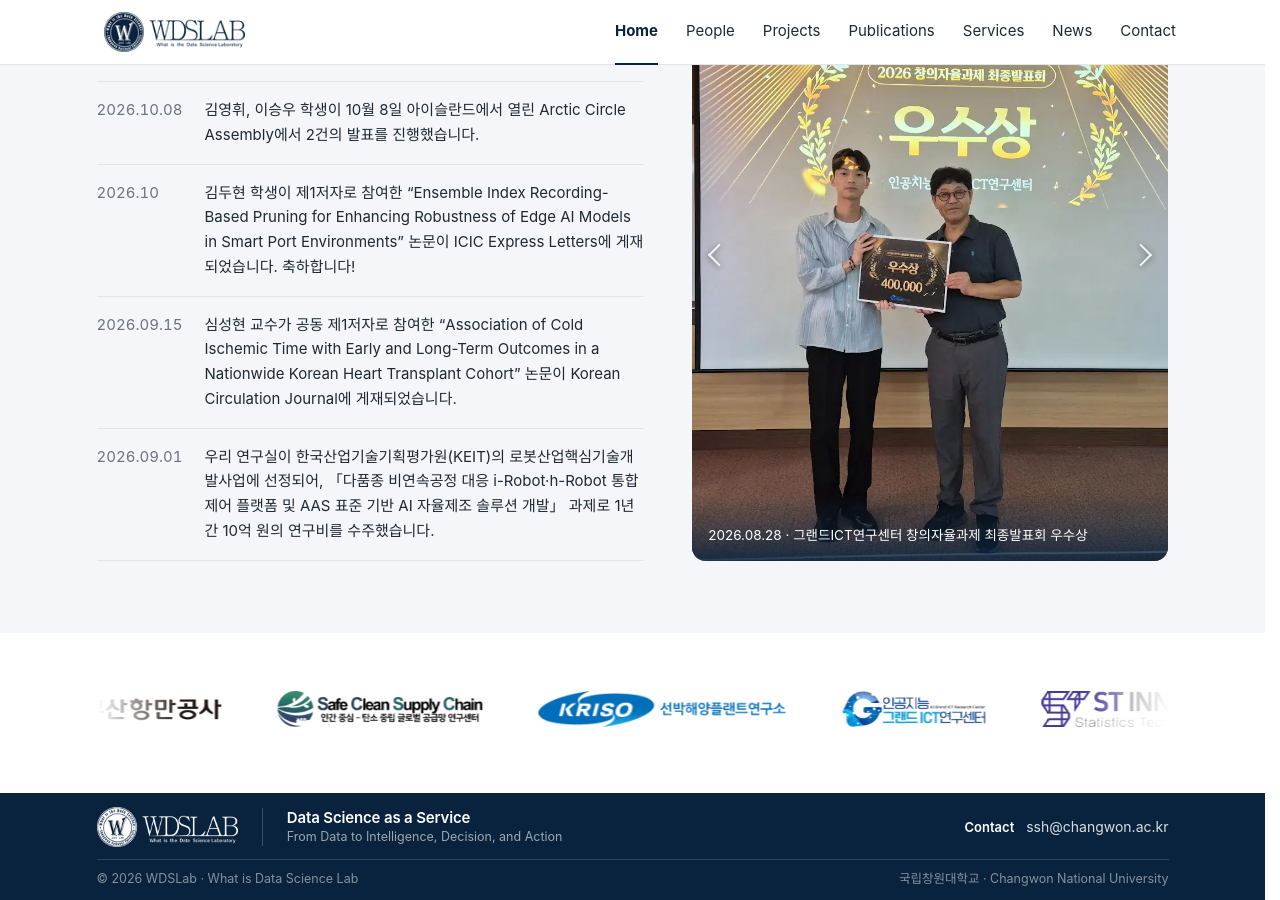
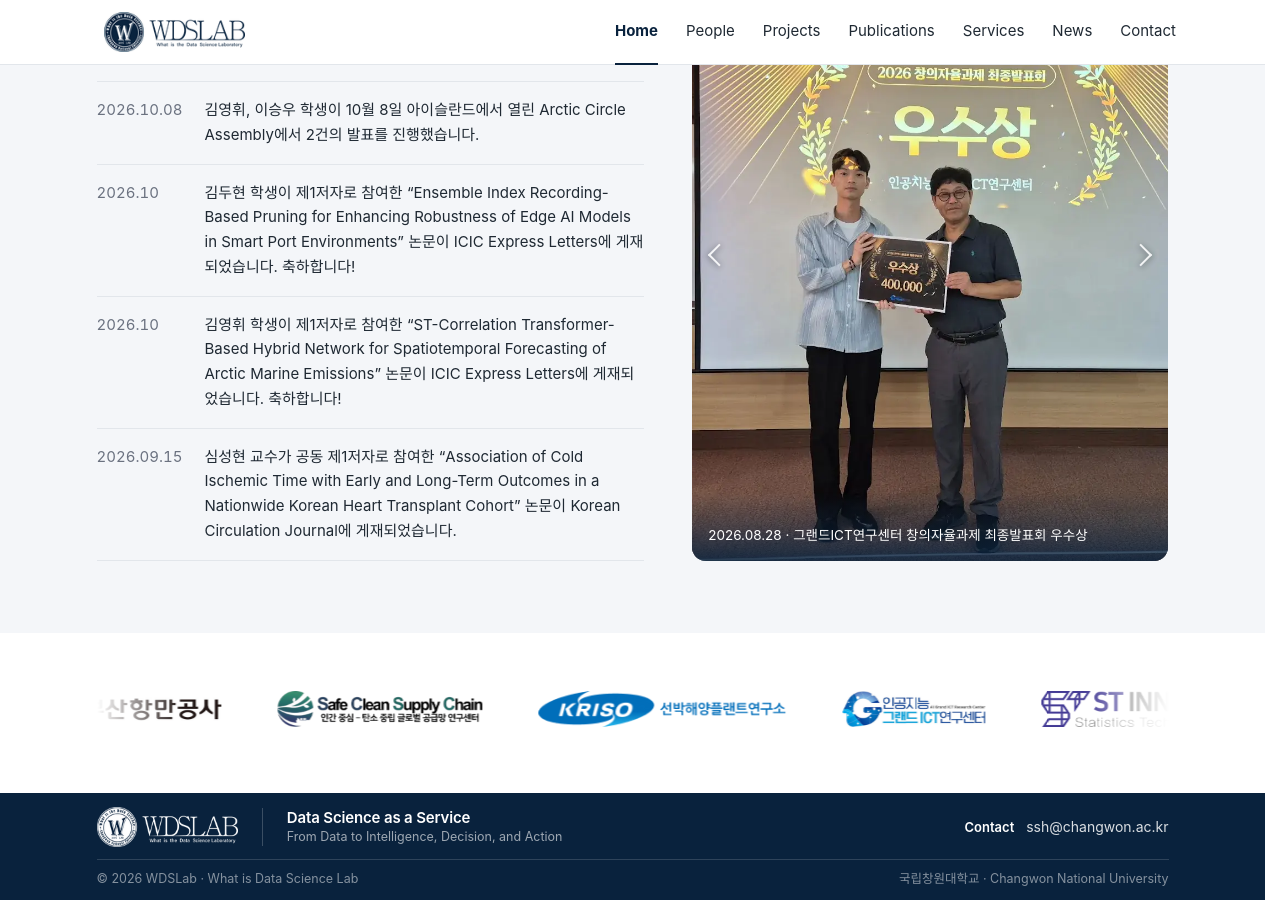
Before and after one commit to WDSLab/wdslab.github.io, a Jekyll site: the page built from _pages/index.html, in a window 1280 px wide and 900 px high, scrolled down 4988 px. Built offline with Jekyll 4.4.1, drawn with Linux system fonts in a browser that asks for light colours; some web fonts are replaced.

Commit message:
ST-Correlation 논문 게재 소식 추가(2026.10, ICIC Express Letters)

```diff
--- a/_data/news.yml
+++ b/_data/news.yml
@@ -19,6 +19,12 @@
     url: https://doi.org/10.24507/icicel.20.10.1129
   - type: details
     url: publications/#paper-ensemble-index-recording-based-pruning-for-enhancing-robustness-of-edge-ai-model
+- date: '2026.10'
+  category: PUBLICATIONS
+  text: '김영휘 학생이 제1저자로 참여한 “ST-Correlation Transformer-Based Hybrid Network for Spatiotemporal Forecasting of Arctic Marine Emissions” 논문이 ICIC Express Letters에 게재되었습니다. 축하합니다!'
+  links:
+  - type: details
+    url: publications/#paper-st-correlation-transformer-based-hybrid-network-for-spatiotemporal-forecasting-o
 - date: 2026.09.15
   category: PUBLICATIONS
   text: '심성현 교수가 공동 제1저자로 참여한 “Association of Cold Ischemic Time with Early and Long-Term Outcomes in a Nationwide Korean Heart Transplant Cohort” 논문이 Korean Circulation Journal에 게재되었습니다.'
```
